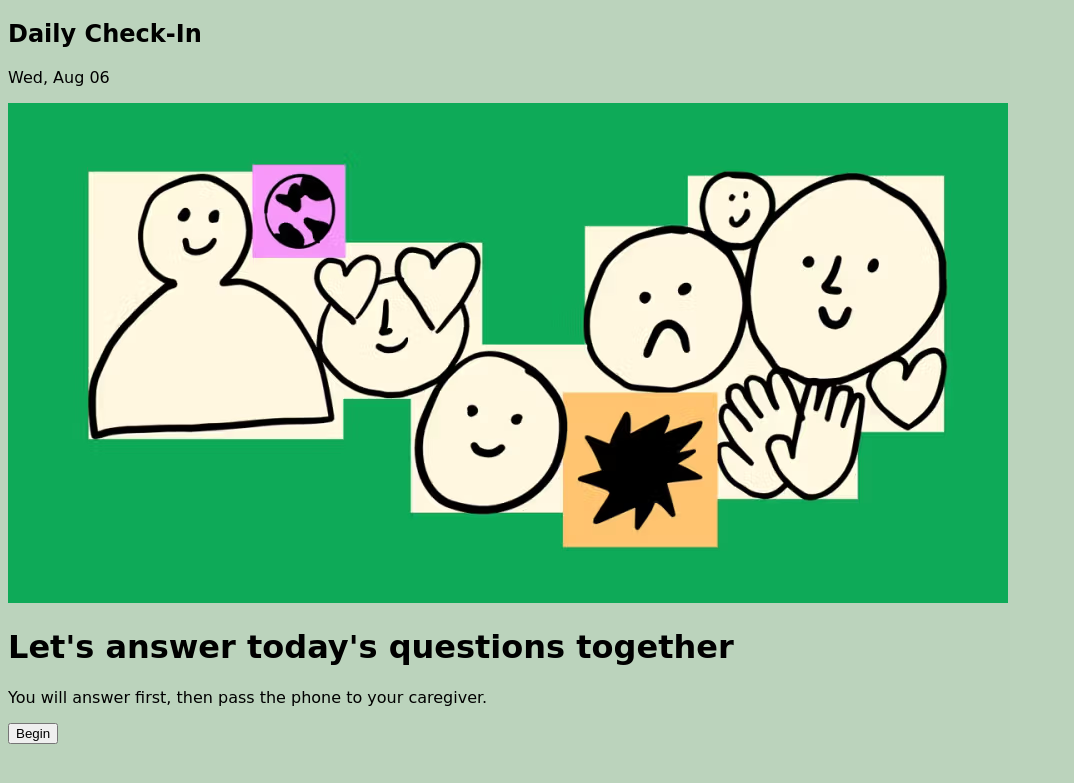
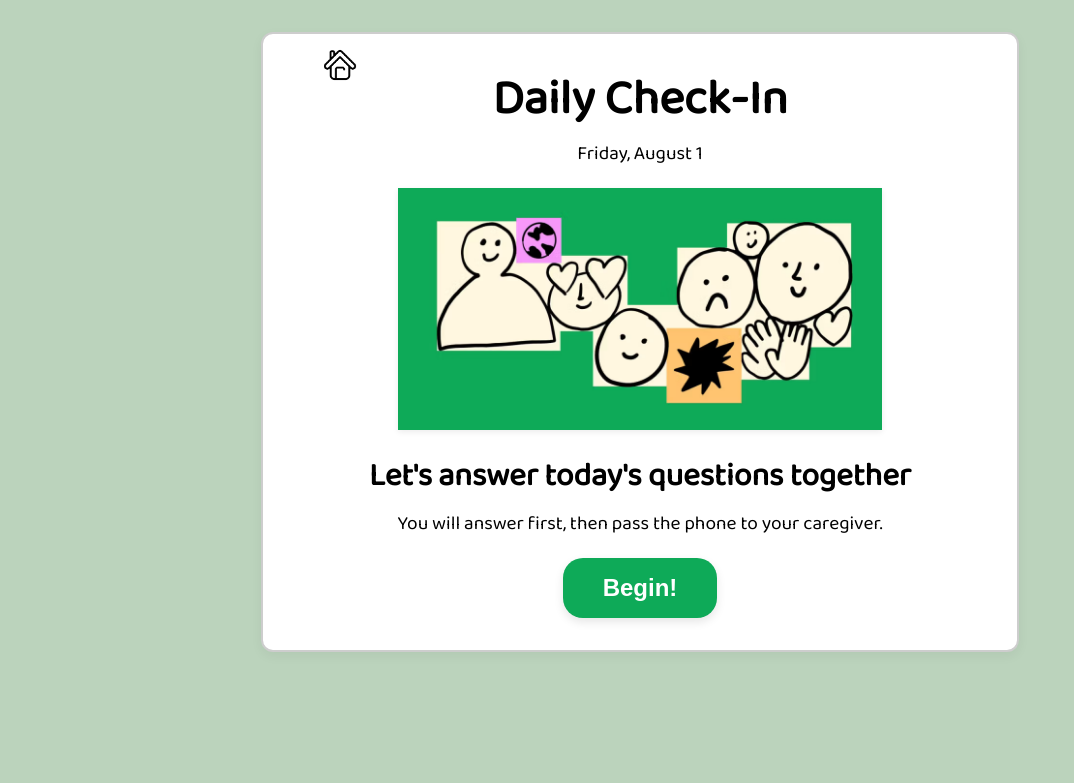
Before and after one commit to mikaela-beakley/NouriSync, a Flask app: page /questionnaire in a window 1280 px wide. Shown: the top 783 px of the page, without its empty margins (0-1074 px from the left). Run offline with Flask 3, Linux system fonts and the light colour scheme; some libraries are stand-ins or nearby versions.

Commit message:
form aesthetics + home button

```diff
--- a/web/src/static/javascript/questionnaire.js
+++ b/web/src/static/javascript/questionnaire.js
@@ -171,12 +171,16 @@ function createIntroBlock() {
     date = Date().split(' ');
     date = date[0] + ', ' + date[1] + " " + date[2];
     return `<div class="form-page intro-block">
-            <h2>Daily Check-In</h2>
-            <p>${date}</p>
-            <img src="../static/family-img.png" alt="">
-            <h1>Let's answer today's questions together</h1>
-            <p class="questionnaire-intro-subtitle">You will answer first, then pass the phone to your caregiver.</p>
-            <a href="/questionnaire?phase=1"><button class="questionnaire-begin-button">Begin</button></a>        </div>`
+                <a href="/">
+                    <img src="../static/home.png" alt="home button" class="home-button">
+                </a>
+                <h2>Daily Check-In</h2>
+                <p>Friday, August 1</p>
+                <img src="../static/family-img.png" alt="form intro image" class="form-intro-image">
+                <h1>Let's answer today's questions together</h1>
+                <p class="questionnaire-intro-subtitle">You will answer first, then pass the phone to your caregiver.</p>
+                <a href="/questionnaire?phase=1"><button class="questionnaire-begin-button">Begin!</button></a>
+            </div>`
 }
 
 let searchParams = new URLSearchParams(window.location.href.split('?')[1])
--- a/web/src/static/styles/style.css
+++ b/web/src/static/styles/style.css
@@ -313,3 +313,71 @@ a {
   border-radius: 8px;
   box-shadow: 0 2px 6px rgba(0,0,0,0.03);
 }
+
+.form-page.intro-block {
+    flex: 1.5;
+    /* background: var(--bg-secondary); */
+    background: white;
+    border-color: #cdcdcd;
+    border-width: 2px;
+    border-style: solid;
+    border-radius: 12px;
+    text-align: center;
+    box-shadow: 0 4px 12px rgba(0,0,0,0.05);
+    padding: 2rem;
+    margin: 2rem;
+    margin-left: 20%;
+    margin-right: 20%;
+}
+
+.home-button {
+    width: 100px;
+    height: auto;
+    box-shadow: 0 2px 6px rgba(0,0,0,0.08);
+}
+
+.form-page.intro-block > h2 {
+    font-size: 3rem;
+    margin-top: -.3rem;
+    margin-bottom: 1rem;
+}
+
+.form-page.intro-block > p {
+    margin-top: -1rem;
+    font-size: 1.2rem;
+}
+
+.form-intro-image {
+  width: 70% !important;
+  height: auto;
+  display: block;
+  margin: 0 auto 1rem;
+  box-shadow: 0 2px 6px rgba(0,0,0,0.08);
+}
+
+.questionnaire-begin-button {
+  background-color: #0EAA58;     /* gentle green */
+  color: white;                  /* crisp contrast */
+  font-size: 1.5rem;             /* makes it roomy */
+  padding: 1rem 2.5rem;          /* balanced horizontal & vertical space */
+  border: none;
+  border-radius: 20px;           /* rounded edges for that cozy vibe */
+  cursor: pointer;
+  font-weight: bold;
+  box-shadow: 0 4px 10px rgba(0, 0, 0, 0.1);  /* soft lift */
+  transition: background-color 0.3s ease;
+}
+
+.questionnaire-begin-button:hover {
+  background-color: #0e984e;
+}
+
+.home-button {
+  position: absolute;
+  top: 45px;
+  left: 320px;
+  width: 40px; /* or however big you want it */
+  height: auto;
+  cursor: pointer;
+  box-shadow: none;
+}
--- a/web/src/templates/questionnaire.html
+++ b/web/src/templates/questionnaire.html
@@ -5,18 +5,23 @@
     <meta name="viewport" content="width=device-width, initial-scale=1.0">
     <title>Caregiver-Patient Questionnaire</title>
     <link rel="stylesheet" href="../static/styles/style.css">
+    <link href="https://fonts.googleapis.com/css2?family=Baloo+2&display=swap" rel="stylesheet">
+
     <script src="../static/javascript/lib/moment-with-locales.min.js" type="module"></script>
     <script src="../static/javascript/questionnaire.js" defer></script>
 </head>
 <body>
     <div class="main-content-questionnaire" id="main-questionnaire-content">
         <div class="form-page intro-block">
+            <a href="/">
+            <img src="../static/home.png" alt="home button" class="home-button">
+            </a>
             <h2>Daily Check-In</h2>
             <p>Friday, August 1</p>
-            <img src="../static/family-img.png" alt="">
+            <img src="../static/family-img.png" alt="form intro image" class="form-intro-image">
             <h1>Let's answer today's questions together</h1>
             <p class="questionnaire-intro-subtitle">You will answer first, then pass the phone to your caregiver.</p>
-            <a href="/questionnaire?phase=1"><button class="questionnaire-begin-button">Begin</button></a>
+            <a href="/questionnaire?phase=1"><button class="questionnaire-begin-button">Begin!</button></a>
         </div>
         <div class="questionnaire-form-caregiver form-page">
             <h1>Patient Questions</h1>
```
Also changed, not shown: web/src/static/home.png (added).
